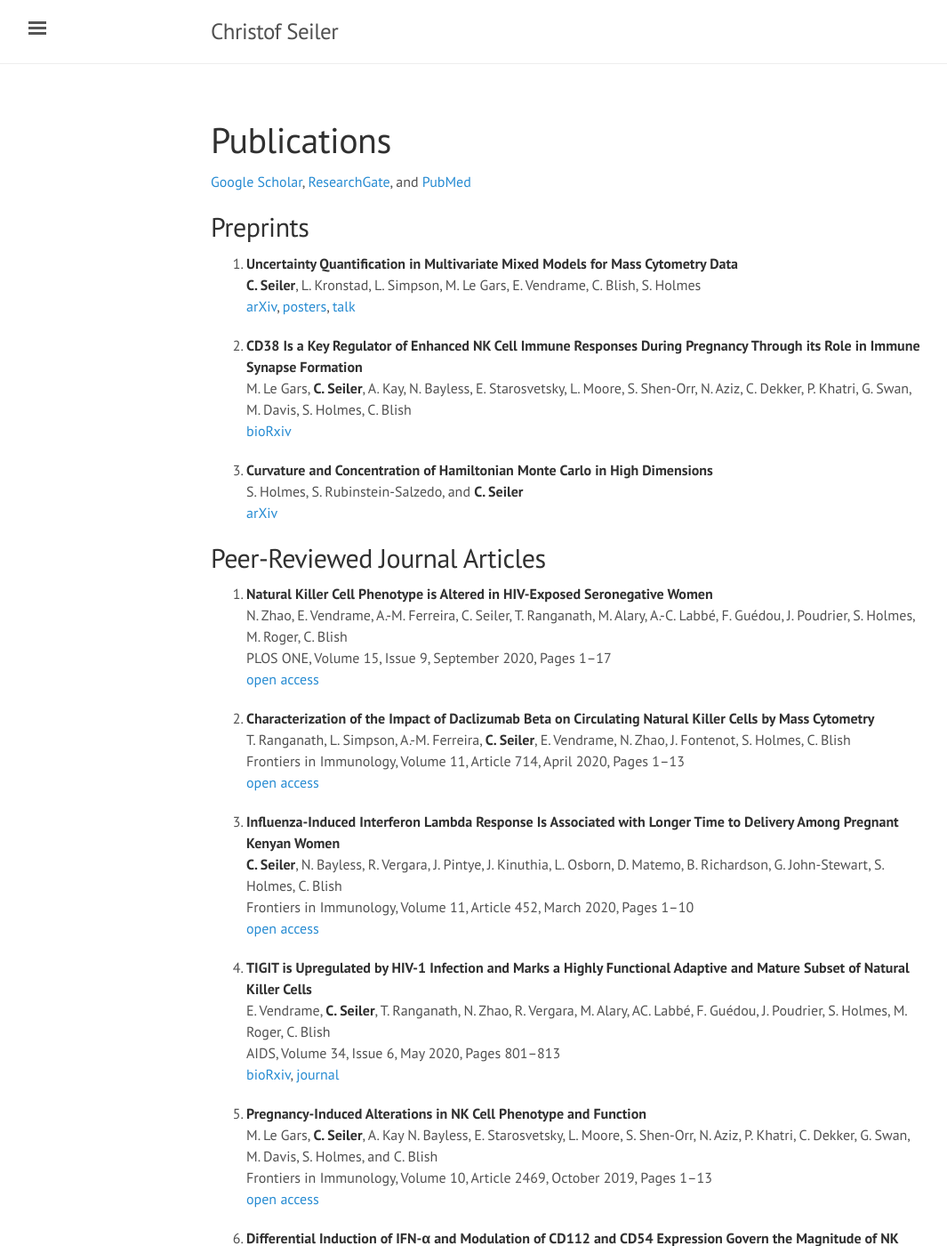
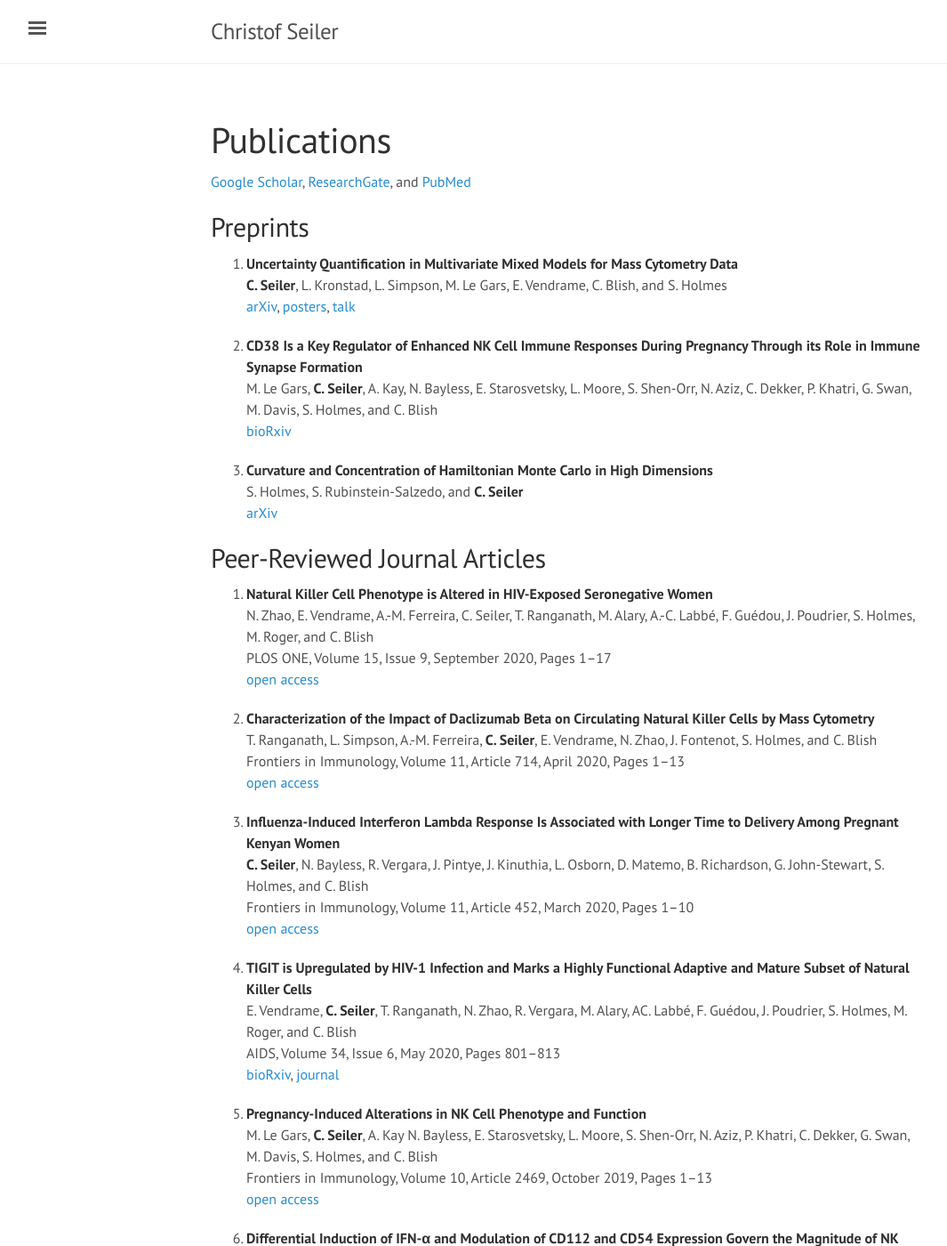
Before and after one commit to ChristofSeiler/ChristofSeiler.github.io, a Jekyll site: the page built from publications.md, in a window 1280 px wide and 1400 px high. Shown: the whole window at 89% size, without its empty margins (3-1068 px from the left). Built offline with Jekyll 4.4.1, drawn with Linux system fonts in a browser that asks for light colours; some of the changed text lies outside the part shown.

Commit message:
added missing and's

```diff
--- a/publications.md
+++ b/publications.md
@@ -8,11 +8,11 @@ title: Publications
 ## Preprints
 
 1. **Uncertainty Quantification in Multivariate Mixed Models for Mass Cytometry Data** <br>
-**C. Seiler**, L. Kronstad, L. Simpson, M. Le Gars, E. Vendrame, C. Blish, S. Holmes <br>
+**C. Seiler**, L. Kronstad, L. Simpson, M. Le Gars, E. Vendrame, C. Blish, and S. Holmes <br>
 [arXiv](http://arxiv.org/abs/1903.07976), [posters](https://doi.org/10.5281/zenodo.2656626), [talk](https://doi.org/10.5281/zenodo.3524019)
 
 2. **CD38 Is a Key Regulator of Enhanced NK Cell Immune Responses During Pregnancy Through its Role in Immune Synapse Formation** <br>
-M. Le Gars, **C. Seiler**, A. Kay, N. Bayless, E. Starosvetsky, L. Moore, S. Shen-Orr, N. Aziz, C. Dekker, P. Khatri, G. Swan, M. Davis, S. Holmes, C. Blish <br>
+M. Le Gars, **C. Seiler**, A. Kay, N. Bayless, E. Starosvetsky, L. Moore, S. Shen-Orr, N. Aziz, C. Dekker, P. Khatri, G. Swan, M. Davis, S. Holmes, and C. Blish <br>
 [bioRxiv](https://doi.org/10.1101/349084)
 
 3. **Curvature and Concentration of Hamiltonian Monte Carlo in High Dimensions** <br>
@@ -22,32 +22,32 @@ S. Holmes, S. Rubinstein-Salzedo, and **C. Seiler** <br>
 ## Peer-Reviewed Journal Articles
 
 1. **Natural Killer Cell Phenotype is Altered in HIV-Exposed Seronegative Women** <br>
-N. Zhao, E. Vendrame, A.-M. Ferreira, C. Seiler, T. Ranganath, M. Alary, A.-C. Labbé, F. Guédou, J. Poudrier, S. Holmes, M. Roger, C. Blish <br>
+N. Zhao, E. Vendrame, A.-M. Ferreira, C. Seiler, T. Ranganath, M. Alary, A.-C. Labbé, F. Guédou, J. Poudrier, S. Holmes, M. Roger, and C. Blish <br>
 PLOS ONE, Volume 15, Issue 9, September 2020, Pages 1&ndash;17 <br>
 [open access](https://doi.org/10.1371/journal.pone.0238347)
 
 2. **Characterization of the Impact of Daclizumab Beta on Circulating Natural Killer Cells by Mass Cytometry** <br>
-T. Ranganath, L. Simpson, A.-M. Ferreira, **C. Seiler**, E. Vendrame, N. Zhao, J. Fontenot, S. Holmes, C. Blish <br>
+T. Ranganath, L. Simpson, A.-M. Ferreira, **C. Seiler**, E. Vendrame, N. Zhao, J. Fontenot, S. Holmes, and C. Blish <br>
 Frontiers in Immunology, Volume 11, Article 714, April 2020, Pages 1&ndash;13 <br>
 [open access](https://doi.org/10.3389/fimmu.2020.00714)
 
 3. **Influenza-Induced Interferon Lambda Response Is Associated with Longer Time to Delivery Among Pregnant Kenyan Women** <br>
-**C. Seiler**, N. Bayless, R. Vergara, J. Pintye, J. Kinuthia, L. Osborn, D. Matemo, B. Richardson, G. John-Stewart, S. Holmes, C. Blish <br>
+**C. Seiler**, N. Bayless, R. Vergara, J. Pintye, J. Kinuthia, L. Osborn, D. Matemo, B. Richardson, G. John-Stewart, S. Holmes, and C. Blish <br>
 Frontiers in Immunology, Volume 11, Article 452, March 2020, Pages 1&ndash;10 <br>
 [open access](https://doi.org/10.3389/fimmu.2020.00452)
 
 4. **TIGIT is Upregulated by HIV-1 Infection and Marks a Highly Functional Adaptive and Mature Subset of Natural Killer Cells** <br>
-E. Vendrame,  **C. Seiler**, T. Ranganath, N. Zhao, R. Vergara, M. Alary, AC. Labbé, F. Guédou, J. Poudrier, S. Holmes, M. Roger, C. Blish <br>
+E. Vendrame,  **C. Seiler**, T. Ranganath, N. Zhao, R. Vergara, M. Alary, AC. Labbé, F. Guédou, J. Poudrier, S. Holmes, M. Roger, and C. Blish <br>
 AIDS, Volume 34, Issue 6, May 2020, Pages 801&ndash;813 <br>
 [bioRxiv](https://doi.org/10.1101/764217), [journal](https://doi.org/10.1097/QAD.0000000000002488)
 
 5. **Pregnancy-Induced Alterations in NK Cell Phenotype and Function** <br>
-M. Le Gars, **C. Seiler**, A. Kay  N. Bayless, E. Starosvetsky, L. Moore, S. Shen-Orr, N. Aziz, P. Khatri, C. Dekker, G. Swan, M. Davis, S. Holmes, and  C. Blish <br>
+M. Le Gars, **C. Seiler**, A. Kay  N. Bayless, E. Starosvetsky, L. Moore, S. Shen-Orr, N. Aziz, P. Khatri, C. Dekker, G. Swan, M. Davis, S. Holmes, and C. Blish <br>
 Frontiers in Immunology, Volume 10, Article 2469, October 2019, Pages 1&ndash;13 <br>
 [open access](https://doi.org/10.3389/fimmu.2019.02469)
 
 6. **Differential Induction of IFN-α and Modulation of CD112 and CD54 Expression Govern the Magnitude of NK Cell IFN-γ Response to Influenza A Viruses** <br>
-L. Kronstad, **C. Seiler**, R. Vergara, S. Holmes, C. Blish <br>
+L. Kronstad, **C. Seiler**, R. Vergara, S. Holmes, and C. Blish <br>
 The Journal of Immunology, Volume 201, Issue 7, October 2018, Pages 2117&ndash;2131 <br>
 [bioRxiv](https://doi.org/10.1101/148528), [journal](http://dx.doi.org/10.4049/jimmunol.1800161), [github](https://github.com/ChristofSeiler/nk_influenza), [open access](https://www.ncbi.nlm.nih.gov/pmc/articles/PMC6143432/)
 
```
Also changed, not shown: 1 other file.
